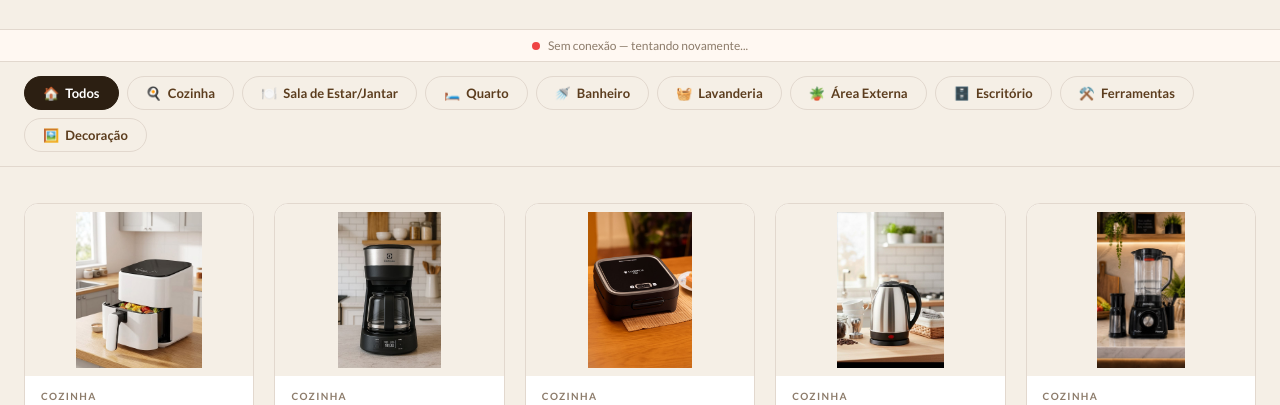
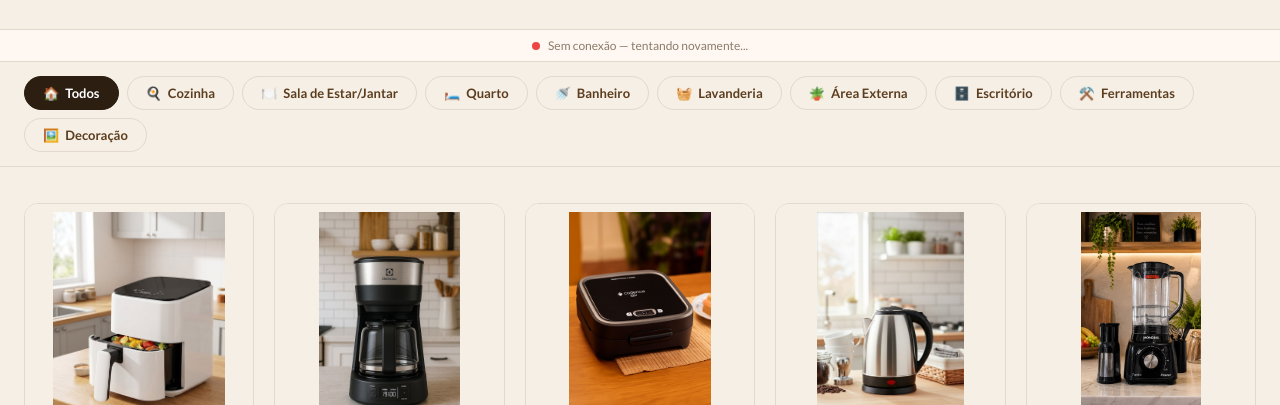
Before and after one commit to analineec/lucillyeanaline, a plain HTML site: page index.html in a window 1280 px wide. Shown: the part 390-795 px from the top of the page. Drawn offline with nearby package versions, Linux system fonts and the light colour scheme; no server answers; a web font is replaced by a local one.

Commit message:
Update style.css

```diff
--- a/css/style.css
+++ b/css/style.css
@@ -63,7 +63,7 @@
   .card { background: var(--bg-card); border-radius: var(--radius); overflow: hidden; border: 1px solid var(--border); transition: box-shadow .2s, transform .2s; display: flex; flex-direction: column; }
   .card:hover { box-shadow: 0 8px 28px rgba(44,31,18,.12); transform: translateY(-2px); }
   .card.gifted { opacity: .7; }
-  .card-img { width: 100%; aspect-ratio: 4/3; object-fit: contain; background: #F5EFE6; padding: 8px; }
+  .card-img { width: 100%; aspect-ratio: 1/1; object-fit: contain; background: #F5EFE6; padding: 8px; }
   .card-body { padding: 14px 16px 18px; display: flex; flex-direction: column; gap: 6px; flex: 1; }
   .card-category { font-size: 10px; font-weight: 700; letter-spacing: .14em; text-transform: uppercase; color: var(--muted); }
   .card-name { font-size: 14px; font-weight: 700; color: var(--brown); line-height: 1.35; flex: 1; }
```
